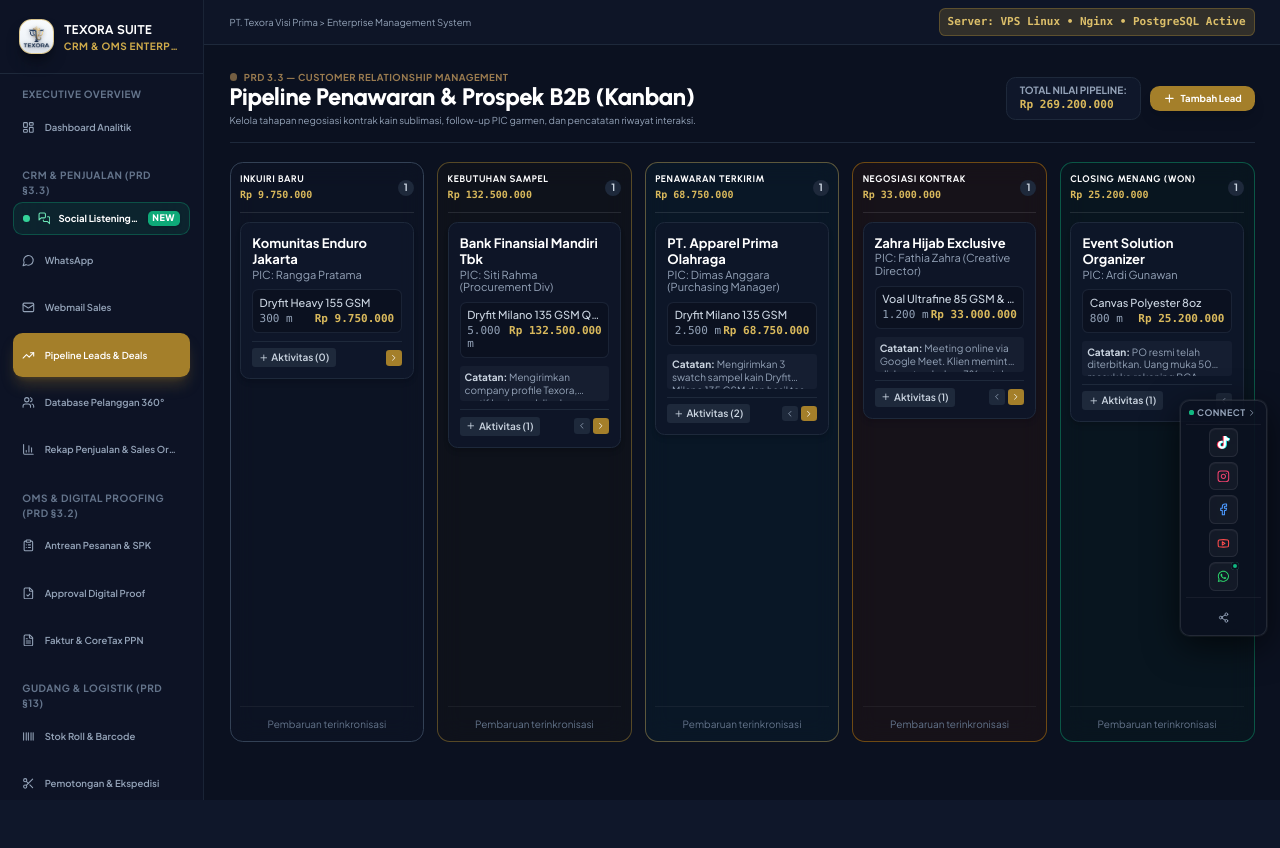
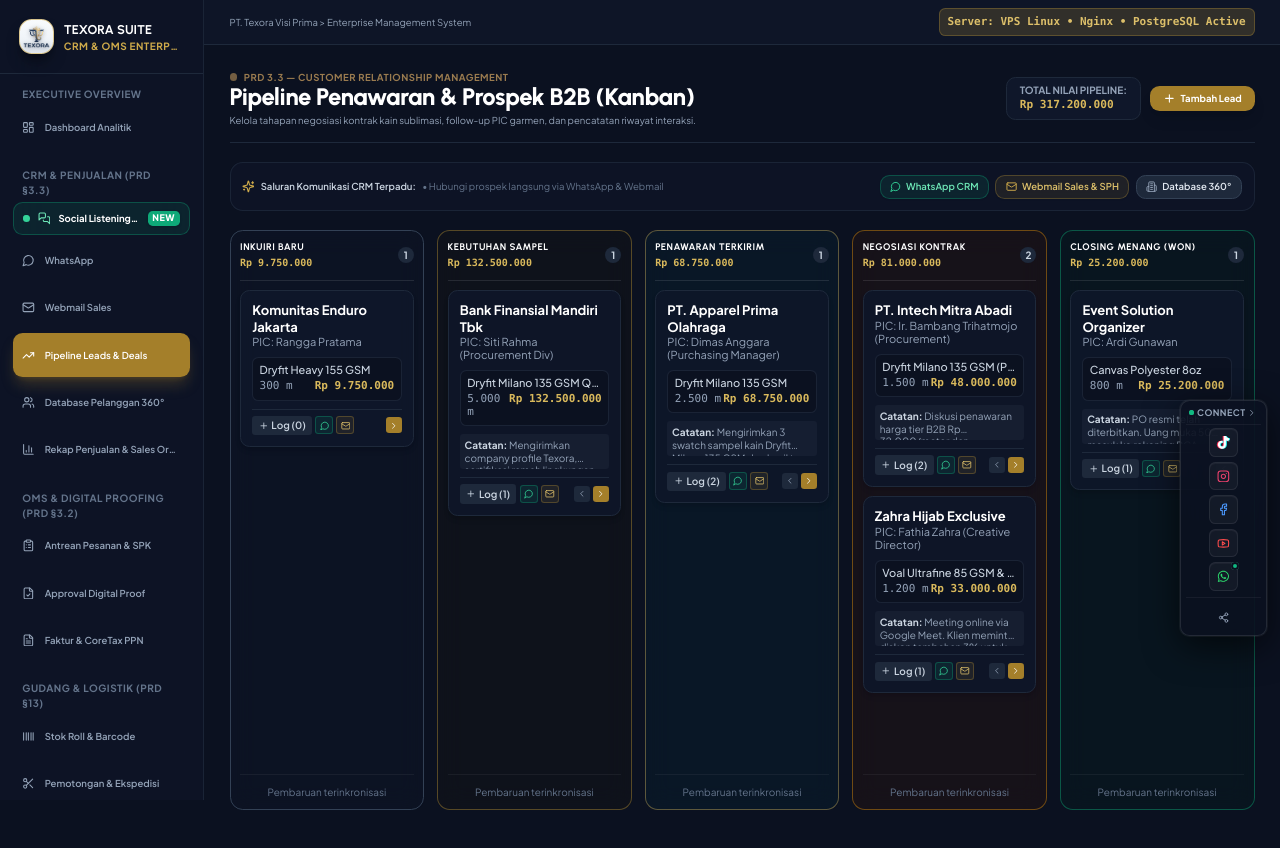
Before and after one commit to Solusiit-2025/texora-web, a Next.js app: page /portal/crm/leads in a window 1280 px wide. Before the commit the page ends 800 px from the top, so only its background shows below. Built offline with nearby package versions, Linux system fonts and the light colour scheme.

Commit message:
feat(crm): integrate leads pipeline with WhatsApp inbox and Webmail sales

```diff
--- a/src/app/portal/crm/leads/page.tsx
+++ b/src/app/portal/crm/leads/page.tsx
@@ -1,5 +1,6 @@
 "use client";
 
+import Link from "next/link";
 import { useEffect, useState } from "react";
 import { MOCK_LEADS } from "@/lib/mock-data";
 import { Lead, LeadStage, ActivityType } from "@/types";
@@ -10,6 +11,7 @@
   Phone,
   Mail,
   MessageSquare,
+  MessageCircle,
   FileText,
   ChevronRight,
   ChevronLeft,
@@ -18,6 +20,8 @@
   DollarSign,
   Building2,
   Calendar,
+  ExternalLink,
+  Sparkles,
   X
 } from "lucide-react";
 
@@ -184,6 +188,41 @@
         </div>
       </div>
 
+      {/* Omnichannel CRM Quick Hub */}
+      <div className="flex flex-wrap items-center justify-between gap-3 p-3.5 rounded-2xl bg-slate-900/60 border border-slate-800/80 backdrop-blur-md">
+        <div className="flex items-center gap-2 text-xs">
+          <Sparkles className="w-4 h-4 text-brand-400 shrink-0" />
+          <span className="text-slate-300 font-semibold">Saluran Komunikasi CRM Terpadu:</span>
+          <span className="text-slate-500 hidden sm:inline">• Hubungi prospek langsung via WhatsApp & Webmail</span>
+        </div>
+
+        <div className="flex items-center gap-2">
+          <Link
+            href="/portal/crm/inbox"
+            className="px-3 py-1.5 rounded-xl bg-emerald-500/10 hover:bg-emerald-500/20 text-emerald-300 border border-emerald-500/30 text-xs font-semibold flex items-center gap-1.5 transition-colors shadow-sm"
+          >
+            <MessageCircle className="w-3.5 h-3.5 text-emerald-400" />
+            <span>WhatsApp CRM</span>
+          </Link>
+
+          <Link
+            href="/portal/crm/webmail"
+            className="px-3 py-1.5 rounded-xl bg-brand-500/10 hover:bg-brand-500/20 text-brand-300 border border-brand-500/30 text-xs font-semibold flex items-center gap-1.5 transition-colors shadow-sm"
+          >
+            <Mail className="w-3.5 h-3.5 text-brand-400" />
+            <span>Webmail Sales & SPH</span>
+          </Link>
+
+          <Link
+            href="/portal/crm/customers"
+            className="px-3 py-1.5 rounded-xl bg-slate-800 hover:bg-slate-700 text-slate-200 text-xs font-semibold flex items-center gap-1.5 border border-slate-700 transition-colors"
+          >
+            <Building2 className="w-3.5 h-3.5 text-slate-400" />
+            <span className="hidden sm:inline">Database 360°</span>
+          </Link>
+        </div>
+      </div>
+
       {/* Kanban Board Columns Container */}
       <div className="grid grid-cols-1 md:grid-cols-3 lg:grid-cols-5 gap-4 overflow-x-auto pb-4">
         {stages.map((stage) => {
@@ -248,14 +287,33 @@
 
                       {/* Action Bar */}
                       <div className="pt-2 border-t border-slate-800 flex items-center justify-between text-[10px]">
+                        <div className="flex items-center gap-1">
                           <button
                             type="button"
                             onClick={() => setSelectedLeadForActivity(lead)}
                             className="px-2 py-1 rounded bg-slate-800 hover:bg-brand-600 text-slate-300 hover:text-white transition-colors flex items-center gap-1 font-semibold"
+                            title="Buka & Tambah Log Aktivitas"
                           >
                             <Plus className="w-3 h-3" />
-                          <span>Aktivitas ({lead.activities.length})</span>
+                            <span>Log ({lead.activities.length})</span>
                           </button>
+
+                          <Link
+                            href="/portal/crm/inbox"
+                            className="p-1 rounded bg-emerald-500/10 hover:bg-emerald-500/20 text-emerald-400 border border-emerald-500/30 transition-colors"
+                            title={`Chat WhatsApp dengan ${lead.contactPerson || lead.companyName}`}
+                          >
+                            <MessageCircle className="w-3 h-3" />
+                          </Link>
+
+                          <Link
+                            href="/portal/crm/webmail"
+                            className="p-1 rounded bg-brand-500/10 hover:bg-brand-500/20 text-brand-300 border border-brand-500/30 transition-colors"
+                            title={`Kirim Webmail / SPH ke ${lead.email || lead.companyName}`}
+                          >
+                            <Mail className="w-3 h-3" />
+                          </Link>
+                        </div>
 
                         <div className="flex items-center gap-1">
                           {stage.key !== "NEW_INQUIRY" && (
@@ -308,14 +366,35 @@
             <div className="flex items-center justify-between border-b border-slate-800 pb-3">
               <div>
                 <h3 className="text-base font-bold text-white">Log Riwayat & Follow-up CRM</h3>
-                <p className="text-xs text-slate-400">{selectedLeadForActivity.companyName}</p>
+                <div className="flex items-center gap-2 mt-0.5">
+                  <span className="text-xs font-semibold text-brand-400">{selectedLeadForActivity.companyName}</span>
+                  <span className="text-[11px] text-slate-400">({selectedLeadForActivity.contactPerson})</span>
                 </div>
+              </div>
+              <div className="flex items-center gap-2">
+                <Link
+                  href="/portal/crm/inbox"
+                  className="px-2.5 py-1 rounded-lg bg-emerald-500/10 hover:bg-emerald-500/20 text-emerald-300 border border-emerald-500/30 text-[11px] font-semibold flex items-center gap-1 transition-colors"
+                  title="Buka Chat WhatsApp"
+                >
+                  <MessageCircle className="w-3 h-3 text-emerald-400" />
+                  <span>WhatsApp</span>
+                </Link>
+                <Link
+                  href="/portal/crm/webmail"
+                  className="px-2.5 py-1 rounded-lg bg-brand-500/10 hover:bg-brand-500/20 text-brand-300 border border-brand-500/30 text-[11px] font-semibold flex items-center gap-1 transition-colors"
+                  title="Kirim Webmail / SPH"
+                >
+                  <Mail className="w-3 h-3 text-brand-400" />
+                  <span>Webmail</span>
+                </Link>
                 <button
                   onClick={() => setSelectedLeadForActivity(null)}
-                className="text-slate-400 hover:text-white p-1"
+                  className="text-slate-400 hover:text-white p-1 ml-1"
                 >
                   <X className="w-5 h-5" />
                 </button>
+              </div>
             </div>
 
             {/* List of Previous Activities */}
@@ -341,10 +420,11 @@
             <form onSubmit={handleAddActivity} className="space-y-3 pt-3 border-t border-slate-800 text-xs">
               <label className="font-bold text-slate-300 block">Tambah Catatan Interaksi Baru:</label>
 
-              <div className="flex gap-2">
+              <div className="flex flex-wrap gap-2">
                 {[
                   { key: "PHONE_CALL", label: "Telepon" },
                   { key: "WHATSAPP_MESSAGE", label: "WhatsApp" },
+                  { key: "EMAIL", label: "Email / SPH" },
                   { key: "SAMPLE_FABRIC_SENT", label: "Kirim Sampel" },
                   { key: "MEETING", label: "Meeting" },
                 ].map((item) => (
--- a/src/lib/mock-data.ts
+++ b/src/lib/mock-data.ts
@@ -614,6 +614,38 @@
 
 export const MOCK_LEADS: Lead[] = [
   {
+    id: "lead-intech",
+    title: "Repeat Order Kain Dryfit Milano 135 GSM (1.500 Meter)",
+    companyName: "PT. Intech Mitra Abadi",
+    contactPerson: "Ir. Bambang Trihatmojo (Procurement)",
+    email: "procurement@intechmitra.co.id",
+    phone: "+6281280212068",
+    estimatedValue: 48000000,
+    estimatedMeters: 1500,
+    fabricInterest: "Dryfit Milano 135 GSM (Plant Cikarang)",
+    stage: "NEGOTIATION",
+    assignedSalesName: "Dian Permata",
+    updatedAt: "Baru saja",
+    activities: [
+      {
+        id: "act-intech-1",
+        leadId: "lead-intech",
+        authorName: "Dian Permata",
+        type: "WHATSAPP_MESSAGE",
+        description: "Diskusi penawaran harga tier B2B Rp 32.000/meter dan konfirmasi termin pembayaran TOP 30 hari via WhatsApp Gateway.",
+        createdAt: "Hari ini 21:01",
+      },
+      {
+        id: "act-intech-2",
+        leadId: "lead-intech",
+        authorName: "Dian Permata",
+        type: "EMAIL",
+        description: "Surat Penawaran Resmi (SPH) #SPH-2026-X102 dan jadwal pengiriman bertahap 3x 500m dikirimkan via Webmail.",
+        createdAt: "Hari ini 21:40",
+      },
+    ],
+  },
+  {
     id: "lead-1",
     title: "Pengadaan Kain Sublimasi Jersey Tim Liga 3 (2.500 Meter)",
     companyName: "PT. Apparel Prima Olahraga",
```
Lines whose indentation alone changed are shown as unchanged.
